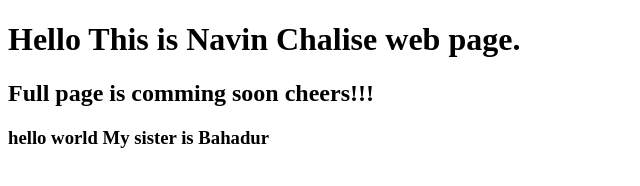
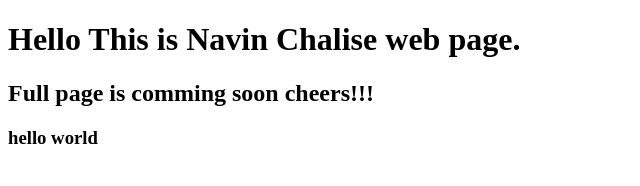
Before and after one commit to navinchalise/webpage, a plain HTML site: page index.html in a window 1280 px wide. Shown: the whole page, without its empty margins (0-640 px from the left). Drawn offline with Linux system fonts and the light colour scheme.

Commit message:
Update index.html

```diff
--- a/index.html
+++ b/index.html
@@ -9,6 +9,6 @@
 <body>
     <h1>Hello This is Navin Chalise web page.</h1>
     <h2>Full page is comming soon cheers!!! </h2>
-    <h3>hello world My sister is Bahadur</h3>
+    <h3>hello world </h3>
 </body>
 </html>
```
